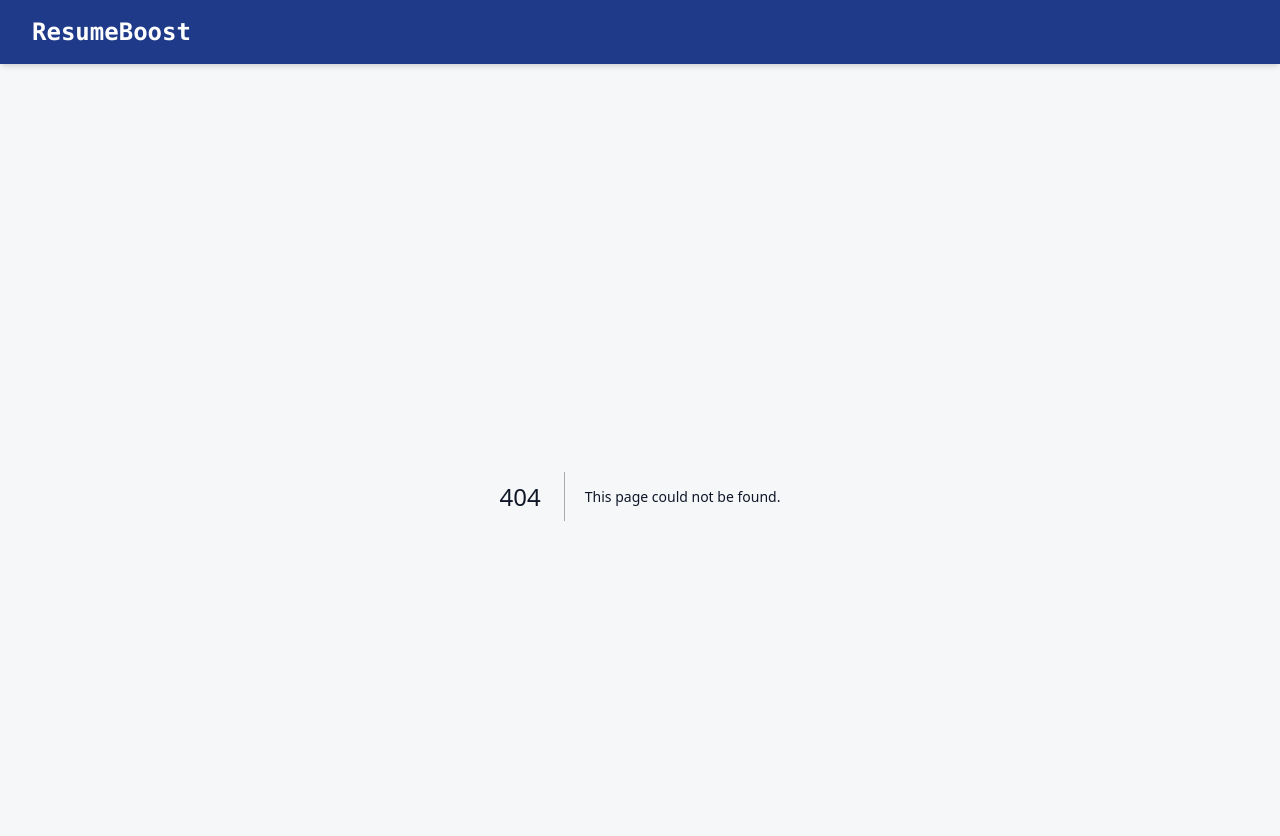
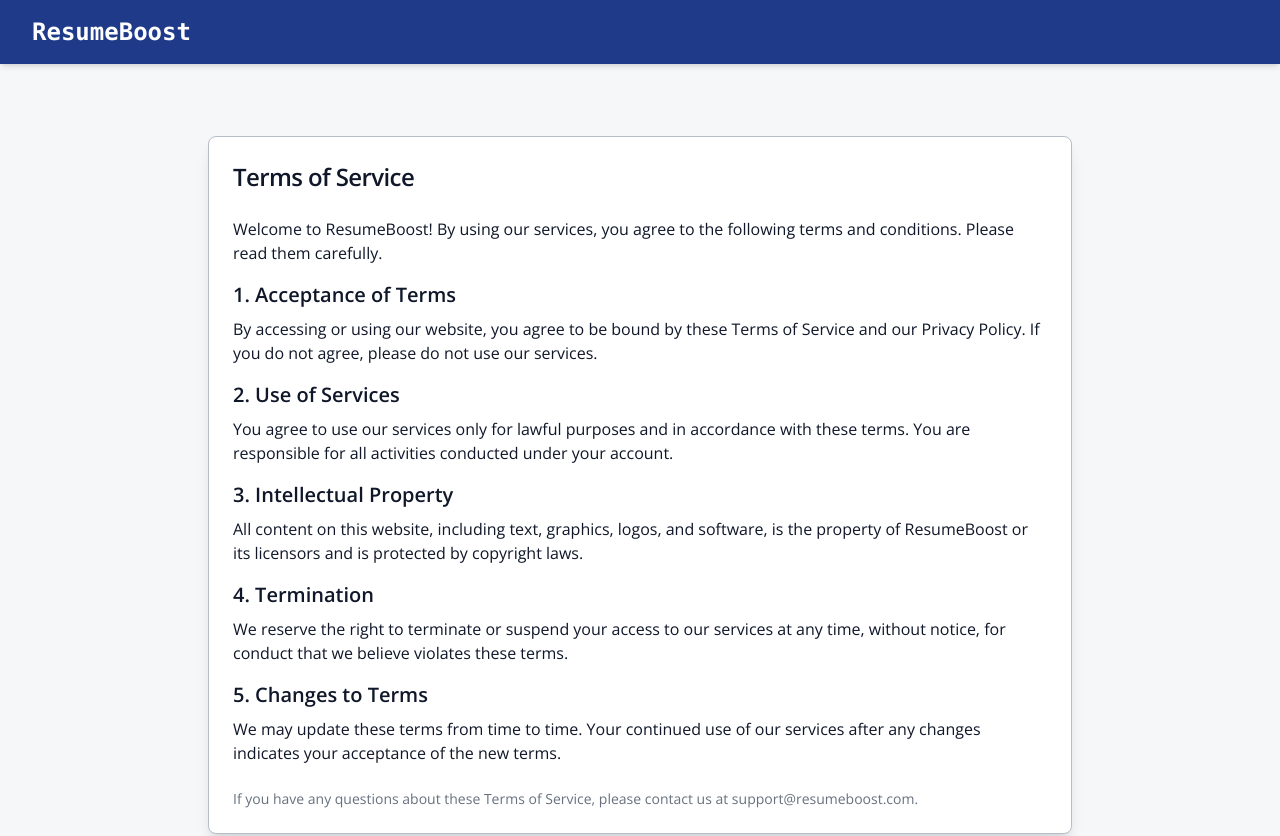
Before and after one commit to mr2726/resumeBoost, a Next.js app: page /terms-of-service in a window 1280 px wide. Before the commit this address had no page. Shown: the top 836 px of the page. Built offline with nearby package versions, Linux system fonts and the light colour scheme.

Commit message:
Add Terms of Service and Privacy Policy

```diff
--- /dev/null
+++ b/src/app/privacy-policy/page.tsx
@@ -0,0 +1,45 @@
+// @ts-nocheck
+"use client";
+
+import React from "react";
+import { Card, CardContent, CardHeader, CardTitle } from "@/components/ui/card";
+
+export default function PrivacyPolicyPage() {
+  return (
+    <div className="max-w-4xl mx-auto py-10 px-4">
+      <Card className="shadow-lg">
+        <CardHeader>
+          <CardTitle className="text-2xl font-bold">Privacy Policy</CardTitle>
+        </CardHeader>
+        <CardContent>
+          <p className="mb-4">
+            At ResumeBoost, we value your privacy. This Privacy Policy outlines how we collect, use, and protect your information.
+          </p>
+          <h2 className="text-xl font-semibold mb-2">1. Information We Collect</h2>
+          <p className="mb-4">
+            We may collect personal information such as your name, email address, and payment details when you use our services.
+          </p>
+          <h2 className="text-xl font-semibold mb-2">2. How We Use Your Information</h2>
+          <p className="mb-4">
+            Your information is used to provide and improve our services, process payments, and communicate with you.
+          </p>
+          <h2 className="text-xl font-semibold mb-2">3. Sharing Your Information</h2>
+          <p className="mb-4">
+            We do not share your personal information with third parties except as necessary to provide our services or as required by law.
+          </p>
+          <h2 className="text-xl font-semibold mb-2">4. Data Security</h2>
+          <p className="mb-4">
+            We implement appropriate security measures to protect your information from unauthorized access, alteration, or disclosure.
+          </p>
+          <h2 className="text-xl font-semibold mb-2">5. Changes to This Policy</h2>
+          <p className="mb-4">
+            We may update this Privacy Policy from time to time. Your continued use of our services indicates your acceptance of the updated policy.
+          </p>
+          <p className="mt-6 text-sm text-muted-foreground">
+            If you have any questions about this Privacy Policy, please contact us at support@resumeboost.com.
+          </p>
+        </CardContent>
+      </Card>
+    </div>
+  );
+}
--- /dev/null
+++ b/src/app/terms-of-service/page.tsx
@@ -0,0 +1,45 @@
+// @ts-nocheck
+"use client";
+
+import React from "react";
+import { Card, CardContent, CardHeader, CardTitle } from "@/components/ui/card";
+
+export default function TermsOfServicePage() {
+  return (
+    <div className="max-w-4xl mx-auto py-10 px-4">
+      <Card className="shadow-lg">
+        <CardHeader>
+          <CardTitle className="text-2xl font-bold">Terms of Service</CardTitle>
+        </CardHeader>
+        <CardContent>
+          <p className="mb-4">
+            Welcome to ResumeBoost! By using our services, you agree to the following terms and conditions. Please read them carefully.
+          </p>
+          <h2 className="text-xl font-semibold mb-2">1. Acceptance of Terms</h2>
+          <p className="mb-4">
+            By accessing or using our website, you agree to be bound by these Terms of Service and our Privacy Policy. If you do not agree, please do not use our services.
+          </p>
+          <h2 className="text-xl font-semibold mb-2">2. Use of Services</h2>
+          <p className="mb-4">
+            You agree to use our services only for lawful purposes and in accordance with these terms. You are responsible for all activities conducted under your account.
+          </p>
+          <h2 className="text-xl font-semibold mb-2">3. Intellectual Property</h2>
+          <p className="mb-4">
+            All content on this website, including text, graphics, logos, and software, is the property of ResumeBoost or its licensors and is protected by copyright laws.
+          </p>
+          <h2 className="text-xl font-semibold mb-2">4. Termination</h2>
+          <p className="mb-4">
+            We reserve the right to terminate or suspend your access to our services at any time, without notice, for conduct that we believe violates these terms.
+          </p>
+          <h2 className="text-xl font-semibold mb-2">5. Changes to Terms</h2>
+          <p className="mb-4">
+            We may update these terms from time to time. Your continued use of our services after any changes indicates your acceptance of the new terms.
+          </p>
+          <p className="mt-6 text-sm text-muted-foreground">
+            If you have any questions about these Terms of Service, please contact us at support@resumeboost.com.
+          </p>
+        </CardContent>
+      </Card>
+    </div>
+  );
+}
--- a/src/components/layout/Footer.tsx
+++ b/src/components/layout/Footer.tsx
@@ -6,10 +6,10 @@
       <div className="container mx-auto flex flex-col md:flex-row justify-between items-center max-w-screen-xl px-4 sm:px-6 lg:px-8">
         <p className="text-sm">&copy; {new Date().getFullYear()} ResumeBoost. All rights reserved.</p>
         <nav className="flex gap-4 mt-4 md:mt-0">
-          <Link href="#" className="text-sm hover:text-foreground">
+          <Link href="/terms-of-service" className="text-sm hover:text-foreground">
             Terms of Service
           </Link>
-          <Link href="#" className="text-sm hover:text-foreground">
+          <Link href="/privacy-policy" className="text-sm hover:text-foreground">
             Privacy Policy
           </Link>
         </nav>
```
